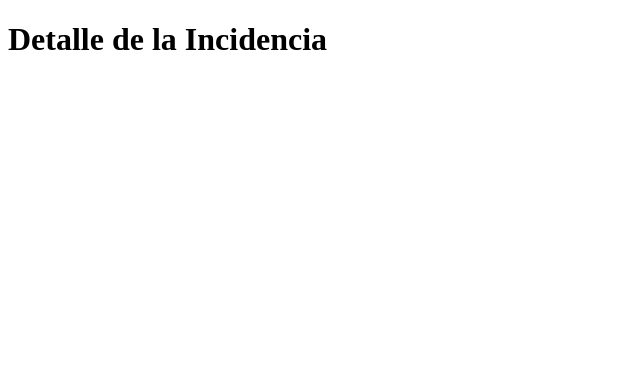
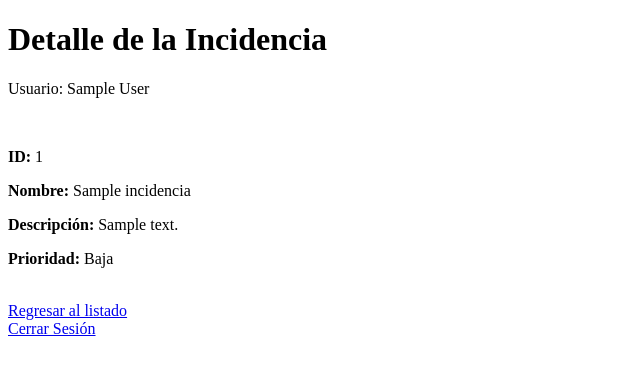
Before and after one commit to CrisDavidSD/Sistema_de_Tickets_de_Incidencias_Tecnicas_GR1, a PHP site: page /detalle.php?id=1 in a window 1280 px wide. Shown: the top 375 px of the page, without its empty margins (0-640 px from the left). Run offline with PHP 8.4, Linux system fonts and the light colour scheme; the visitor is signed in with stand-in values (Sample User, id 1); tables that the repository leaves empty hold one stand-in row (values such as "Sample post").

Commit message:
Detalle incidencias

```diff
--- a/Incidencia.php
+++ b/Incidencia.php
@@ -118,5 +118,34 @@ class Incidencia {
             throw new Exception("Error al obtener incidencias: " . $e->getMessage());
         }
     }
+
+    /**
+     * Obtener una incidencia por su ID.
+     * Retorna un objeto Incidencia o null si no se encuentra.
+     */
+    public function obtenerPorId($id) {
+        $sql = "SELECT * FROM incidencia WHERE id = ?";
+
+        try {
+            $cnn = new ConexionBDD();
+            $stmt = $cnn->getConexion()->prepare($sql);
+            $stmt->execute([$id]);
+
+            $fila = $stmt->fetch();
+            if ($fila) {
+                $incidencia = new Incidencia(
+                    $fila['nombre'],
+                    $fila['descripcion'],
+                    $fila['prioridad'],
+                    $fila['usuario_id']
+                );
+                $incidencia->setId($fila['id']);
+                return $incidencia;
+            }
+            return null;
+        } catch (PDOException $e) {
+            throw new Exception("Error al obtener la incidencia: " . $e->getMessage());
+        }
+    }
 }
 ?>
--- a/detalle.php
+++ b/detalle.php
@@ -1,11 +1,51 @@
+<?php
+session_start();
+if (!isset($_SESSION['nombre']) || !isset($_SESSION["clave"])) {
+    header("Location: index.php");
+    exit();
+}
+
+//Conexion a la BDD
+require_once 'ConexionBDD.php';
+
+//Class de la incidencia
+require_once 'Incidencia.php';
+
+//Obj de la incidencia
+$incidencia_obj = new Incidencia();
+$incidencia = null;
+
+//Si el id existe, se obtiene la incidencia
+if (isset($_GET['id'])) {
+    $id = $_GET['id'];
+    $incidencia = $incidencia_obj->obtenerPorId($id);
+}
+
+//Si la incidencia no existe mostrar error y regresar al listado
+if (!$incidencia) {
+    echo "Incidencia no encontrada.";
+    echo '<br><a href="listar.php">Volver al listado</a>';
+    exit();
+}
+?>
 <!DOCTYPE html>
-<html lang="en">
+<html lang="es">
 <head>
     <meta charset="UTF-8">
     <meta name="viewport" content="width=device-width, initial-scale=1.0">
-    <title>Document</title>
+    <title>Detalle de Incidencia</title>
 </head>
 <body>
     <h1>Detalle de la Incidencia</h1>
+    <p>Usuario: <?php echo htmlspecialchars($_SESSION["nombre"]); ?> </p>
+    <br>
+    <p><strong>ID:</strong> <?php echo htmlspecialchars($incidencia->getId()); ?></p>
+    <p><strong>Nombre:</strong> <?php echo htmlspecialchars($incidencia->getNombre()); ?></p>
+    <p><strong>Descripción:</strong> <?php echo htmlspecialchars($incidencia->getDescripcion()); ?></p>
+    <p><strong>Prioridad:</strong> <?php echo htmlspecialchars($incidencia->getPrioridad()); ?></p>
+    <br>
+    <a href="listar.php">Regresar al listado</a>
+    <br>
+    <a href="cerrarsesion.php">Cerrar Sesión</a>
 </body>
 </html>
--- a/registrar.php
+++ b/registrar.php
@@ -95,5 +95,7 @@ if ($_SERVER['REQUEST_METHOD'] === 'POST') {
         </form>
 
          <a href="listar.php">Volver al listado</a>
+         <br>
+         <a href="cerrarsesion.php">Cerrar Sesión</a>
     </body>
 </html>
```
Also changed, not shown: bd_sistema_incidencias.sql (+14 -2 lines), listar.php (+5 -3 lines), index.php (line endings or trailing spaces).
